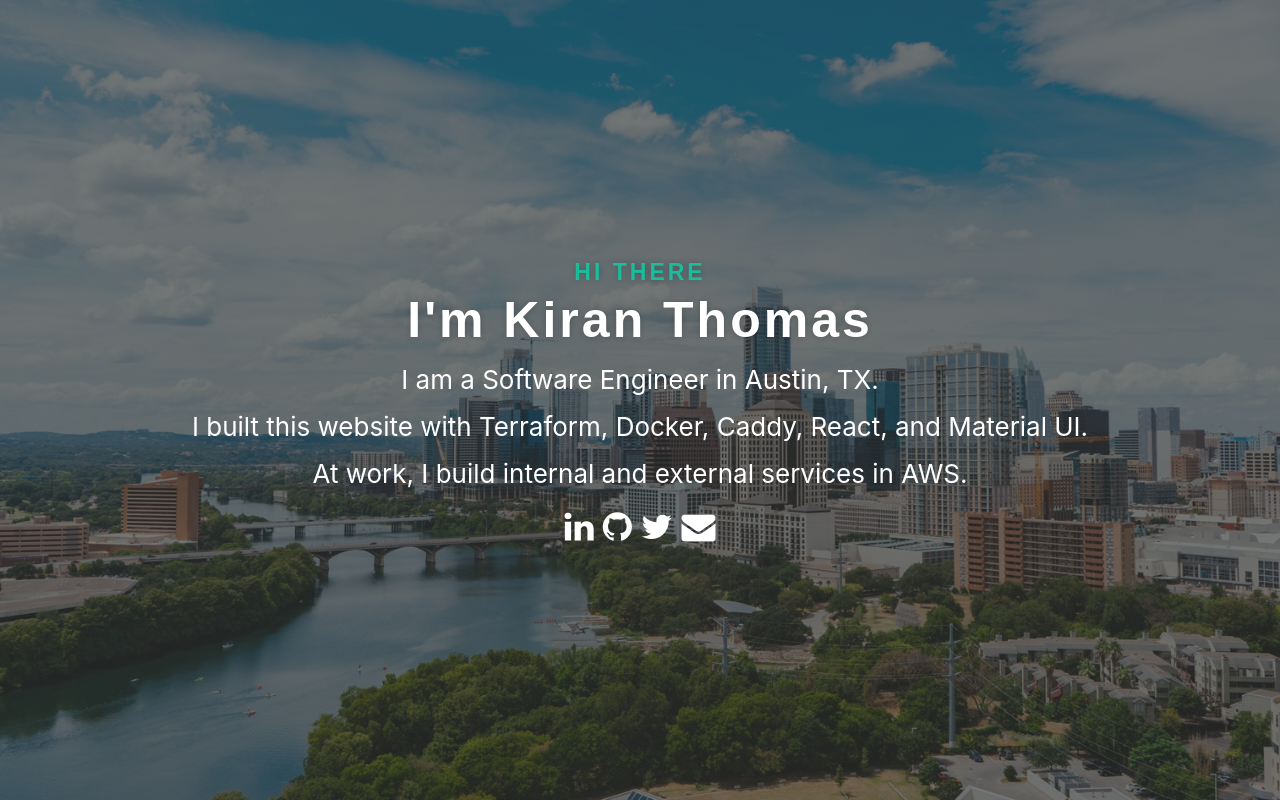
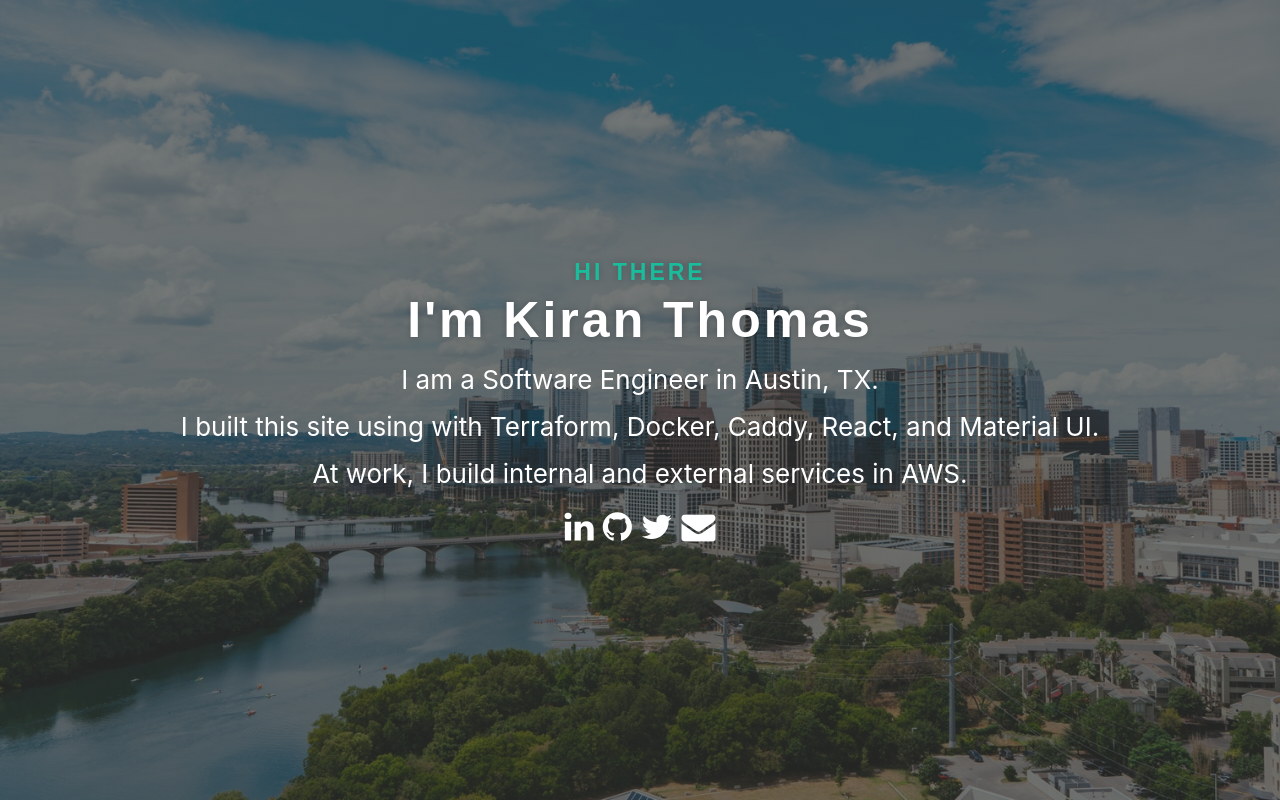
Before and after one commit to kiranjthomas/personal-site, a React (Create React App) app in the folder ui/: page / in a window 1280 px wide. Built offline with nearby package versions, Linux system fonts and the light colour scheme; the HTML template or start-up script is replaced by a standard one.

Commit message:
chore: simple edit to test ssh

```diff
--- a/ui/src/App.js
+++ b/ui/src/App.js
@@ -68,7 +68,7 @@ function App() {
           <StyledH1>I'm Kiran Thomas</StyledH1>
           <StyledDiv>I am a Software Engineer in Austin, TX.</StyledDiv>
           <StyledDiv>
-            I built this website with Terraform, Docker, Caddy, React, and
+            I built this site using with Terraform, Docker, Caddy, React, and
             Material UI.
           </StyledDiv>
           <StyledDiv>
```
